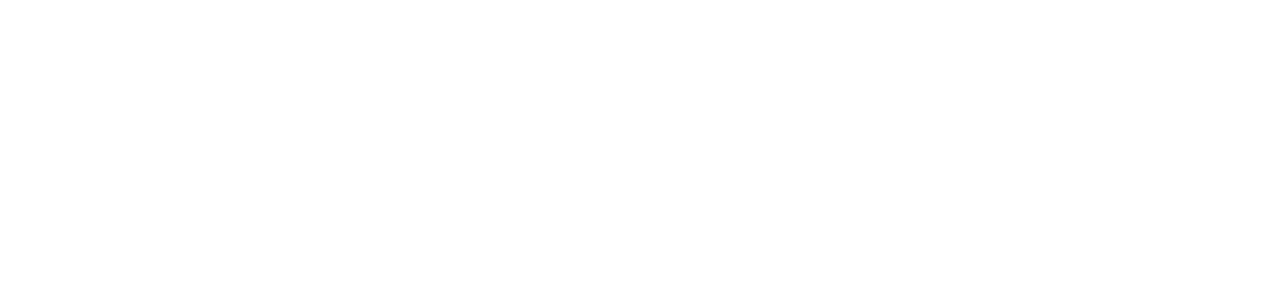
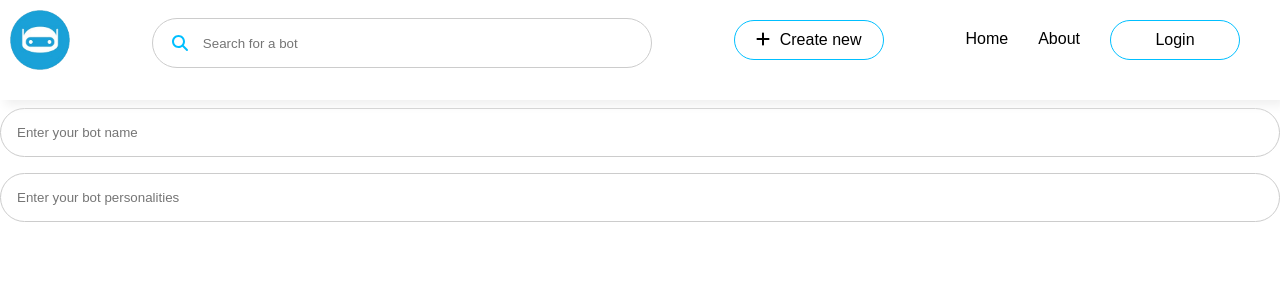
Before and after one commit to Sriram-749/AI-Chatbot, a React (Create React App) app in the folder client/: page /createBot in a window 1280 px wide. Before the commit this address had no page. Shown: the top 300 px of the page. Built offline with nearby package versions, Linux system fonts and the light colour scheme.

Commit message:
Navbar updated

```diff
--- a/client/src/App.js
+++ b/client/src/App.js
@@ -5,6 +5,8 @@
 import Login from "./Authentication/Login";
 import Signup from "./Authentication/Signup";
 import ForgotPassword from "./Authentication/ForgotPassword";
+import CreateBot from "./Chatbot/CreateBot";
+
 import "./App.css";
 
 function App() {
@@ -15,6 +17,7 @@
         <Route path="/login" element={<Login />} />
         <Route path="/signup" element={<Signup />} />
         <Route path="/forgotpassword" element={<ForgotPassword />} />
+        <Route path="/createBot" element={<CreateBot />} />
       </Routes>
     </Router>
   );
--- /dev/null
+++ b/client/src/Chatbot/CreateBot.jsx
@@ -0,0 +1,22 @@
+import React from "react";
+import Navbar from "../Dashboard/Navbar";
+
+const CreateBot = () => {
+  return (
+    <div>
+      <Navbar />
+      <div className="createBot">
+        <form>
+          <div>
+            <input type="text" placeholder="Enter your bot name" />
+          </div>
+          <div>
+            <input type="text" placeholder="Enter your bot personalities" />
+          </div>
+        </form>
+      </div>
+    </div>
+  );
+};
+
+export default CreateBot;
--- a/client/src/Dashboard/Navbar.jsx
+++ b/client/src/Dashboard/Navbar.jsx
@@ -1,6 +1,6 @@
 import React, { useState } from "react";
 import Cookies from "js-cookie";
-// import axios from "axios";
+import axios from "axios";
 import { Link } from "react-router-dom";
 import { FontAwesomeIcon } from "@fortawesome/react-fontawesome";
 import {
@@ -25,6 +25,9 @@
     // console.log(response.data);
   };
 
+  const createBot = () => {
+    axios.get("http://localhost:4000/createBot");
+  };
   return (
     <div className="navbar">
       <img src="/logo.png" alt="logo"></img>
@@ -52,7 +55,7 @@
         id="button"
         type="button"
         style={{ width: "150px", height: "40px", marginTop: "10px" }}
-        onClick={() => (window.location.href = "/createBot")}
+        onClick={createBot}
       >
         <FontAwesomeIcon icon={faPlus} style={{ marginRight: "10px" }} />
         Create new
```
Also changed, not shown: client/src/Chatbot/CreateChatbot.jsx (deleted, +0 -7 lines), 1 other file (tests, documents, lock files or other folders).
